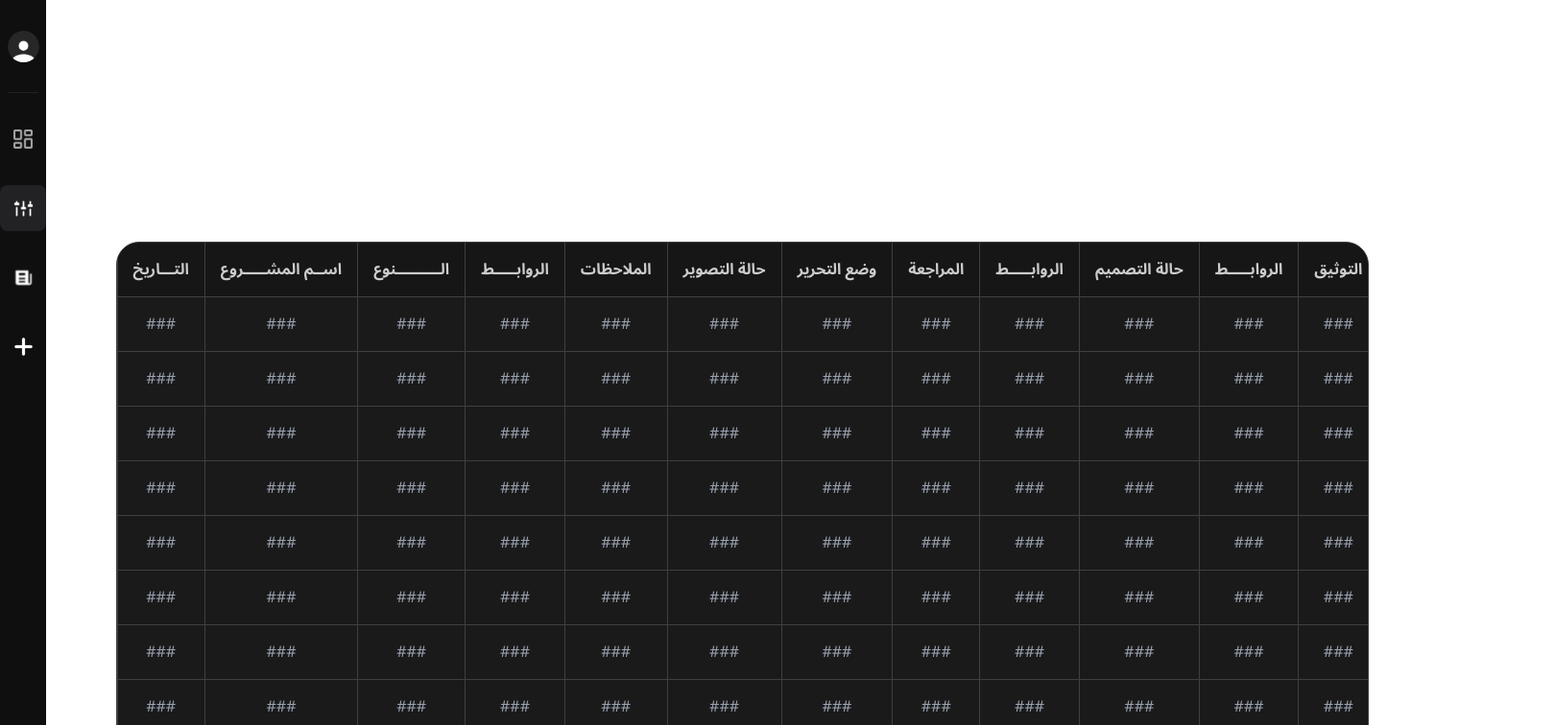
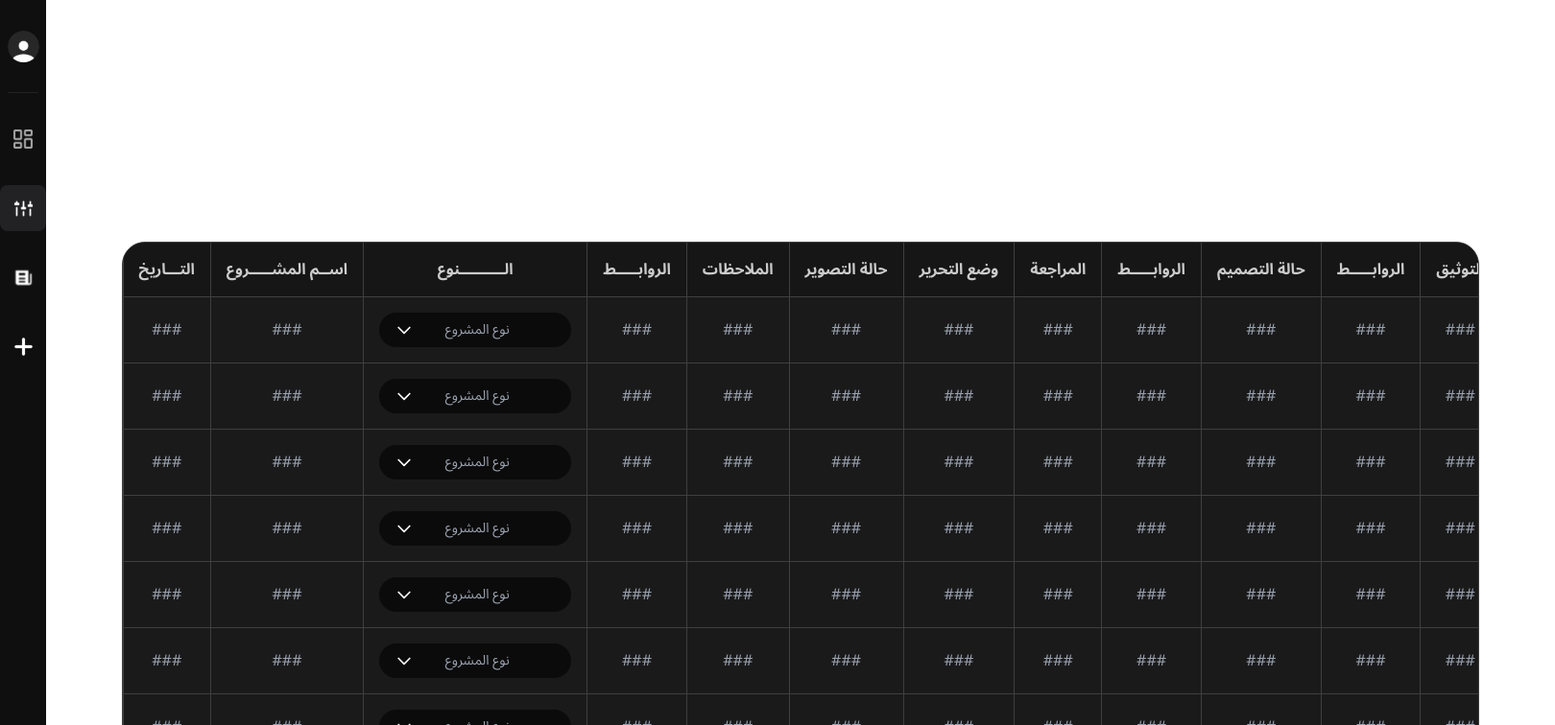
Before and after one commit to MorhafGhziel/Alpha-Factory, a Next.js app: page /client/tracking-board in a window 1280 px wide. Shown: the top 756 px of the page at 96% size, 1620 px wide, since content can reach past the window. Built offline with nearby package versions, Linux system fonts and the light colour scheme.

Commit message:
feat: add custom project type dropdown to tracking board

```diff
--- a/app/client/tracking-board/page.tsx
+++ b/app/client/tracking-board/page.tsx
@@ -1,6 +1,35 @@
 "use client";
 
+import { useState } from "react";
+import { motion, AnimatePresence } from "framer-motion";
+
 export default function ClientTrackingBoardPage() {
+  const [selectedTypes, setSelectedTypes] = useState<{ [key: number]: string }>(
+    {}
+  );
+  const [openDropdowns, setOpenDropdowns] = useState<{
+    [key: number]: boolean;
+  }>({});
+
+  const projectTypes = [
+    "فيديوهات طويلة",
+    "فيديوهات قصيرة",
+    "إعلانات / مقاطع فيديو ترويجية",
+  ];
+
+  const handleTypeChange = (rowIndex: number, type: string) => {
+    setSelectedTypes((prev) => ({
+      ...prev,
+      [rowIndex]: type,
+    }));
+  };
+
+  const toggleDropdown = (rowIndex: number) => {
+    setOpenDropdowns((prev) => ({
+      ...prev,
+      [rowIndex]: !prev[rowIndex],
+    }));
+  };
   return (
     <div className="flex flex-col items-center min-h-screen w-full md:py-20 py-10">
       <div className="w-full text-center md:mb-34 mb-14">
@@ -67,7 +96,79 @@ export default function ClientTrackingBoardPage() {
                       ###
                     </td>
                     <td className="py-4 px-4 text-center text-gray-400 border-l border-[#3F3F3F] whitespace-nowrap">
-                      ###
+                      <div className="relative">
+                        <button
+                          onClick={() => toggleDropdown(index)}
+                          className="w-full bg-[#0B0B0B] cursor-pointer hover:bg-[#333336] transition-all duration-300 text-white px-4 py-2 rounded-full focus:outline-none flex items-center justify-between min-w-[200px]"
+                        >
+                          <svg
+                            className={`w-5 h-5 transition-transform ${
+                              openDropdowns[index] ? "rotate-180" : ""
+                            }`}
+                            fill="none"
+                            stroke="currentColor"
+                            viewBox="0 0 24 24"
+                          >
+                            <path
+                              strokeLinecap="round"
+                              strokeLinejoin="round"
+                              strokeWidth={2}
+                              d="M19 9l-7 7-7-7"
+                            />
+                          </svg>
+                          <span
+                            className={`flex-1 text-center text-sm ${
+                              selectedTypes[index]
+                                ? "text-white"
+                                : "text-gray-400"
+                            }`}
+                          >
+                            {selectedTypes[index] || "نوع المشروع"}
+                          </span>
+                          <div className="w-4"></div>
+                        </button>
+
+                        <AnimatePresence>
+                          {openDropdowns[index] && (
+                            <motion.div
+                              initial={{ opacity: 0, scaleY: 0 }}
+                              animate={{ opacity: 1, scaleY: 1 }}
+                              exit={{ opacity: 0, scaleY: 0 }}
+                              transition={{
+                                duration: 0.25,
+                                ease: "easeOut",
+                              }}
+                              className="absolute top-full left-0 right-0 mt-2 bg-[#222224] rounded-3xl shadow-2xl z-[9999] origin-top"
+                              style={{ zIndex: 9999 }}
+                            >
+                              <div className="p-4">
+                                <div className="space-y-2">
+                                  {projectTypes.map((type, typeIndex) => (
+                                    <motion.button
+                                      key={typeIndex}
+                                      initial={{ opacity: 0, x: -30 }}
+                                      animate={{ opacity: 1, x: 0 }}
+                                      exit={{ opacity: 0, x: 30 }}
+                                      transition={{
+                                        delay: 0.1 * (typeIndex + 1),
+                                        duration: 0.3,
+                                        ease: "easeOut",
+                                      }}
+                                      onClick={() => {
+                                        handleTypeChange(index, type);
+                                        toggleDropdown(index);
+                                      }}
+                                      className="w-full bg-[#0B0B0B] text-[#E9CF6B] px-4 py-3 rounded-lg text-center hover:bg-[#333336] transition-colors text-sm flex items-center justify-center cursor-pointer"
+                                    >
+                                      {type}
+                                    </motion.button>
+                                  ))}
+                                </div>
+                              </div>
+                            </motion.div>
+                          )}
+                        </AnimatePresence>
+                      </div>
                     </td>
                     <td className="py-4 px-4 text-center text-gray-400 border-l border-[#3F3F3F] whitespace-nowrap">
                       ###
```
